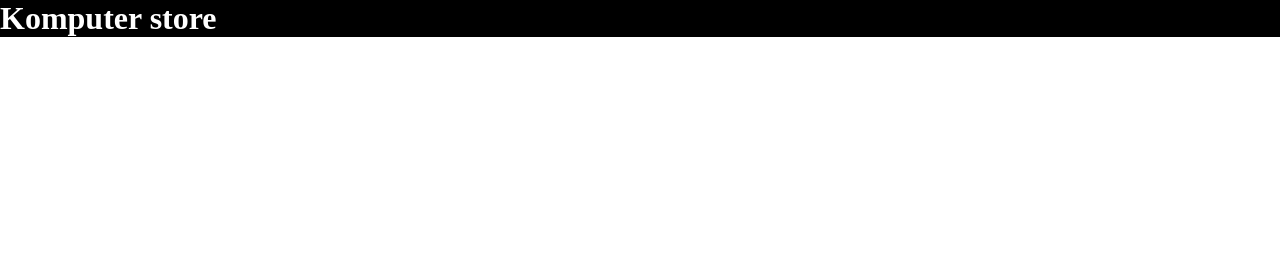
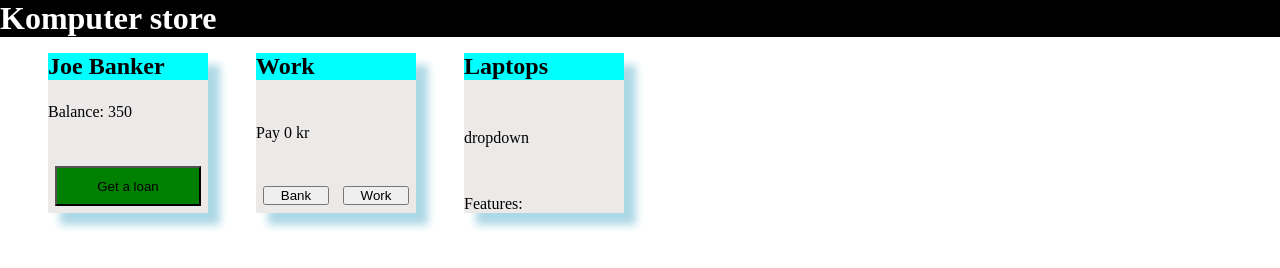
Before and after one commit to IshaqWaseem/KomputerStore, a plain HTML site: page index.html in a window 1280 px wide. Drawn offline with Linux system fonts and the light colour scheme.

Commit message:
bank done, working on work

```diff
--- a/index.html
+++ b/index.html
@@ -1,15 +1,77 @@
 <!DOCTYPE html>
 <html>
-<head>
-    <meta charset='utf-8'>
-    <meta http-equiv='X-UA-Compatible' content='IE=edge'>
+  <head>
+    <meta charset="utf-8" />
+    <meta http-equiv="X-UA-Compatible" content="IE=edge" />
     <title>Page Title</title>
-    <meta name='viewport' content='width=device-width, initial-scale=1'>
-    <link rel='stylesheet' type='text/css' media='screen' href='main.css'>
-    <script src='main.js'></script>
-</head>
-<body>
+    <meta name="viewport" content="width=device-width, initial-scale=1" />
+    <link rel="stylesheet" type="text/css" media="screen" href="main.css" />
+    <script src="main.js"></script>
+  </head>
+  <body>
     <div id="top"><h1>Komputer store</h1></div>
+    <div id="stores">
+      <div class="storeContainer">
+        <h2>Joe Banker</h2>
+        <div id="balanceContainer">Balance:</div>
+        <div id="debtContainer"></div>
 
-</body>
+        <button onclick="loanRequest()" id="loan">Get a loan</button>
+      </div>
+      <div class="storeContainer">
+        <h2>Work</h2>
+        <div id="payContainer">Pay 0 kr</div>
+        <div id="workButtonsContainer">
+          <button id="bank">Bank</button>
+          <button id="work" onclick="work()">Work</button>
+        </div>
+      </div>
+      <div class="storeContainer">
+        <h2>Laptops</h2>
+        <div id="balanceContainer">dropdown</div>
+
+        <div id="features">Features:</div>
+      </div>
+    </div>
+    <script>
+      let debt = 0;
+      let loanAmount = 0;
+      let balance = 350;
+      //start with no debt and 350 balance
+      let maxLoan = balance*2
+      //set the loan limit to twice of current balance
+      document.getElementById("balanceContainer").innerHTML = "Balance: "+balance;
+      //initialize balance
+      function loanRequest(){
+          //function activated by loan button
+        loanAmount = prompt("Please enter how much you want to loan",maxLoan)
+            if (isNaN(loanAmount)) {
+                alert("Please type a valid number !!!");
+            }
+          else if (debt>0) {
+              alert("You are already in debt !!!");
+              //First priority is to not allow a second loan
+          }
+
+          else if (loanAmount>maxLoan){
+              alert("Maximum loan amount is twice your balance !!!");
+              //Second test is the loan amount
+          }
+          else{
+            loanAmount = parseInt(loanAmount)
+              debt = loanAmount;
+              balance =(balance+loanAmount);
+              document.getElementById("debtContainer").innerHTML = "Debt: "+debt;
+              document.getElementById("balanceContainer").innerHTML = "Balance: "+balance;
+              //loan successfull, update variables and add them to HTML page
+          }
+      }
+      let pay = 0;
+      function work(){
+          if (debt==0){pay+=100}
+          else{pay+=90}
+          document.getElementById("payContainer").innerHTML = "pay: "+pay;
+      }
+    </script>
+  </body>
 </html>
--- a/main.css
+++ b/main.css
@@ -8,3 +8,37 @@
     color: white;
     background-color: black;
 }
+#stores{
+display: flex;
+
+
+}
+.storeContainer {
+    display: flex;
+    background-color: rgb(236, 233, 233);
+    margin-top: 1em;
+    width: 10em;
+    height: 10em;
+    margin-left: 3em;
+    box-shadow: 0.75em 0.75em 0.5em lightblue;
+    flex-flow:wrap column;
+    justify-content: space-between
+}
+.storeContainer>h2{
+    background-color: aqua;
+}
+#loan {
+    height: 3em;
+    background-color: green;
+    margin: 0em 0.5em 0.5em;
+}
+#workButtonsContainer{
+    display: flex;
+    justify-content: space-around;
+    margin-bottom: 0.5em;
+
+}
+#workButtonsContainer>button{
+    flex-basis: 5em;
+
+}
```
